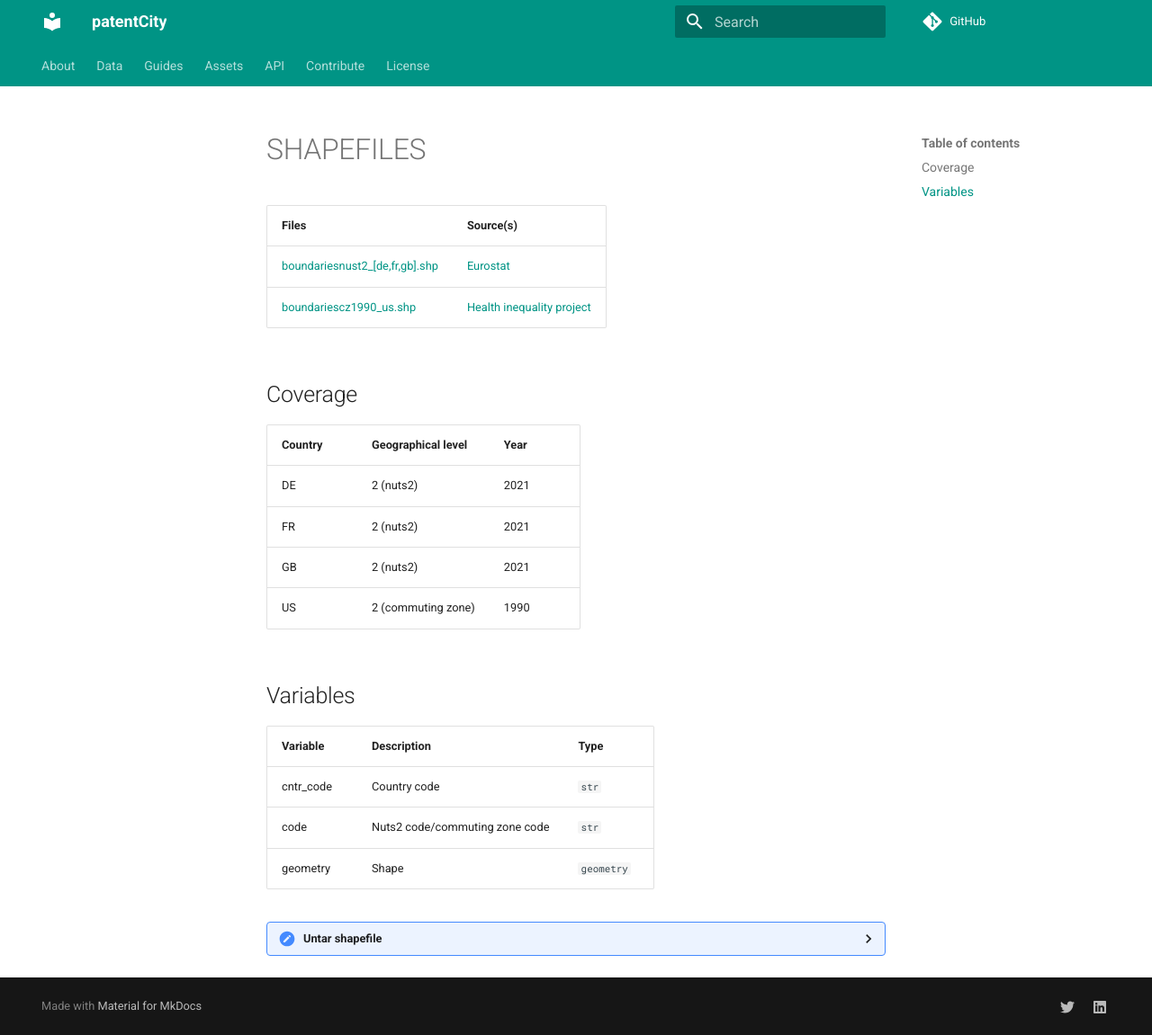
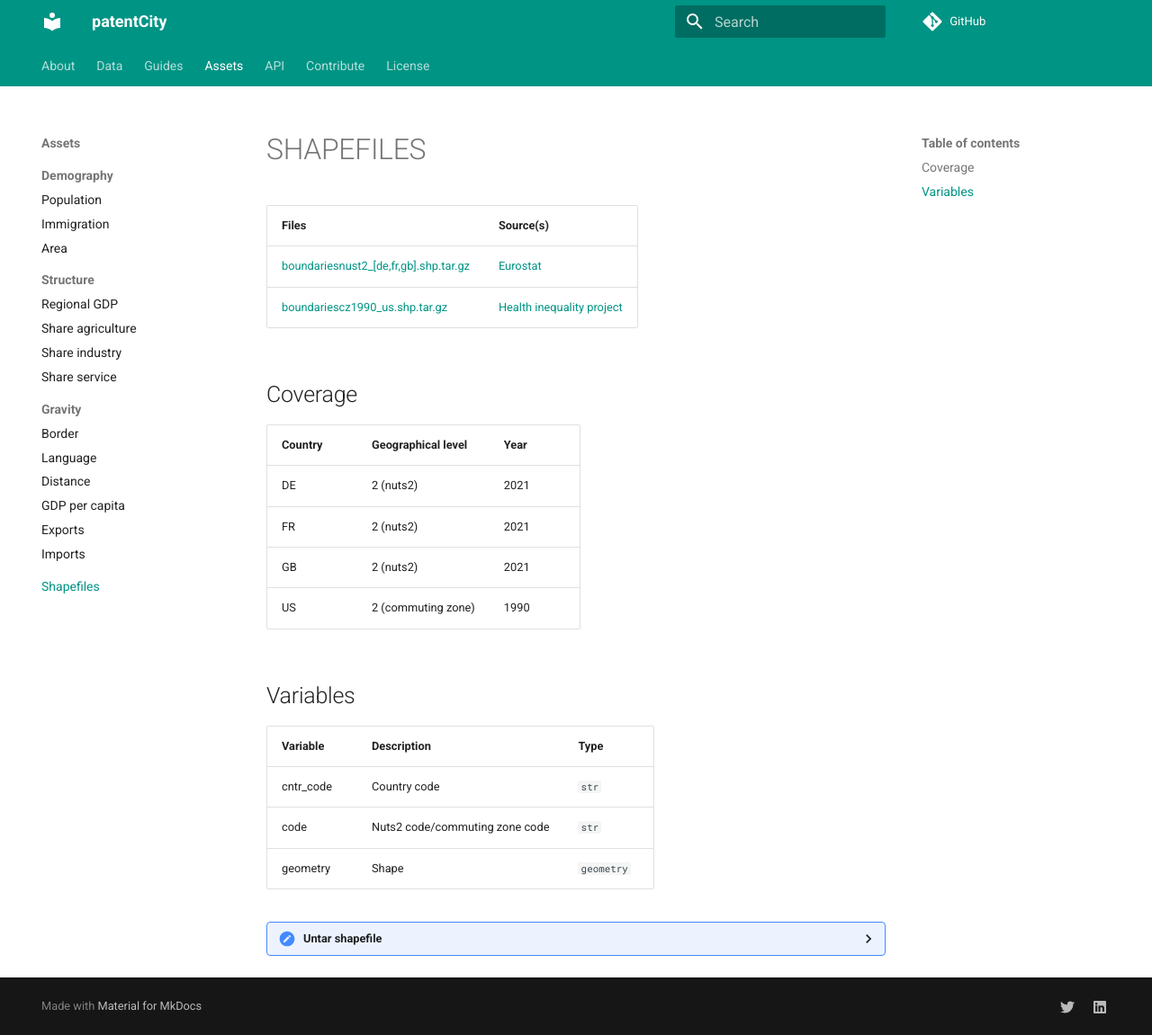
Before and after one commit to cverluise/patentcity, an MkDocs documentation site: the page built from docs/ASSETS_SHAPEFILES.md, in a window 1280 px wide and 1151 px high. Shown: the whole window at 90% size. Built offline with MkDocs 1.6.1 and Material for MkDocs 9.7.7, drawn with Linux system fonts in a browser that asks for light colours; comment, search, counter and statistics services are not loaded.

Commit message:
:memo: add shapefiles + typo hunting

```diff
--- a/docs/ASSETS_SHAPEFILES.md
+++ b/docs/ASSETS_SHAPEFILES.md
@@ -3,8 +3,8 @@
 
 Files | Source(s)
 ---|---
-[boundariesnust2_[de,fr,gb].shp](https://github.com/cverluise/patentcity/tree/master/assets) | [Eurostat](https://ec.europa.eu/eurostat/fr/web/gisco/geodata/reference-data/administrative-units-statistical-units/nuts)
-[boundariescz1990_us.shp](https://github.com/cverluise/patentcity/tree/master/assets)|[Health inequality project](https://healthinequality.org/dl/cz1990_shapefile.zip)
+[boundariesnust2_[de,fr,gb].shp.tar.gz](https://github.com/cverluise/patentcity/tree/master/assets) | [Eurostat](https://ec.europa.eu/eurostat/fr/web/gisco/geodata/reference-data/administrative-units-statistical-units/nuts)
+[boundariescz1990_us.shp.tar.gz](https://github.com/cverluise/patentcity/tree/master/assets)|[Health inequality project](https://healthinequality.org/dl/cz1990_shapefile.zip)
 
 ## Coverage
 
--- a/mkdocs.yml
+++ b/mkdocs.yml
@@ -61,6 +61,7 @@ nav:
       - GDP per capita: ASSETS_GDPPCCOUNTRY.md
       - Exports: ASSETS_EXPORTS.md
       - Imports: ASSETS_IMPORTS.md
+    - Shapefiles: ASSETS_SHAPEFILES.md
   - API:
       - brew: API_BREW.md
       - eval: API_EVAL.md
```
